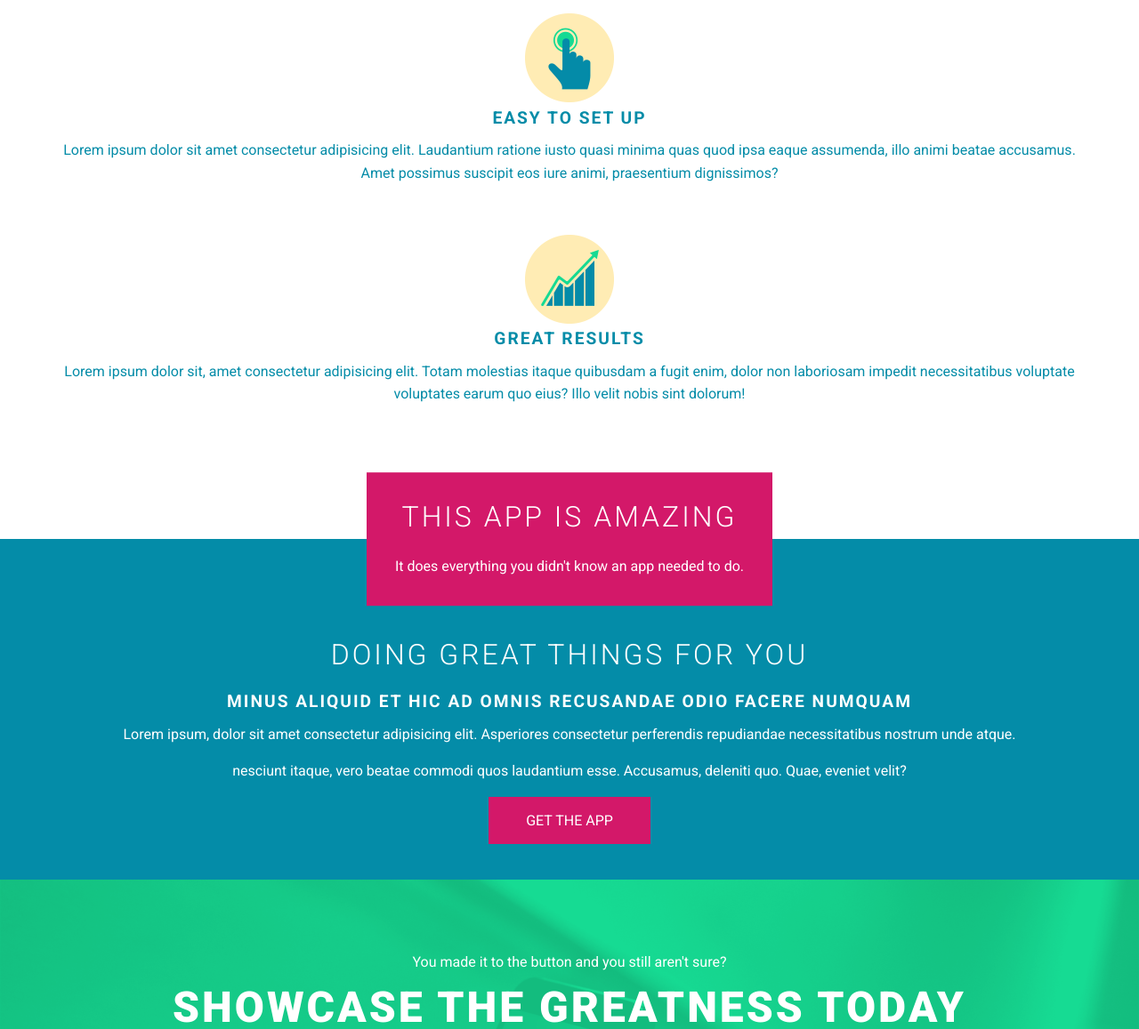
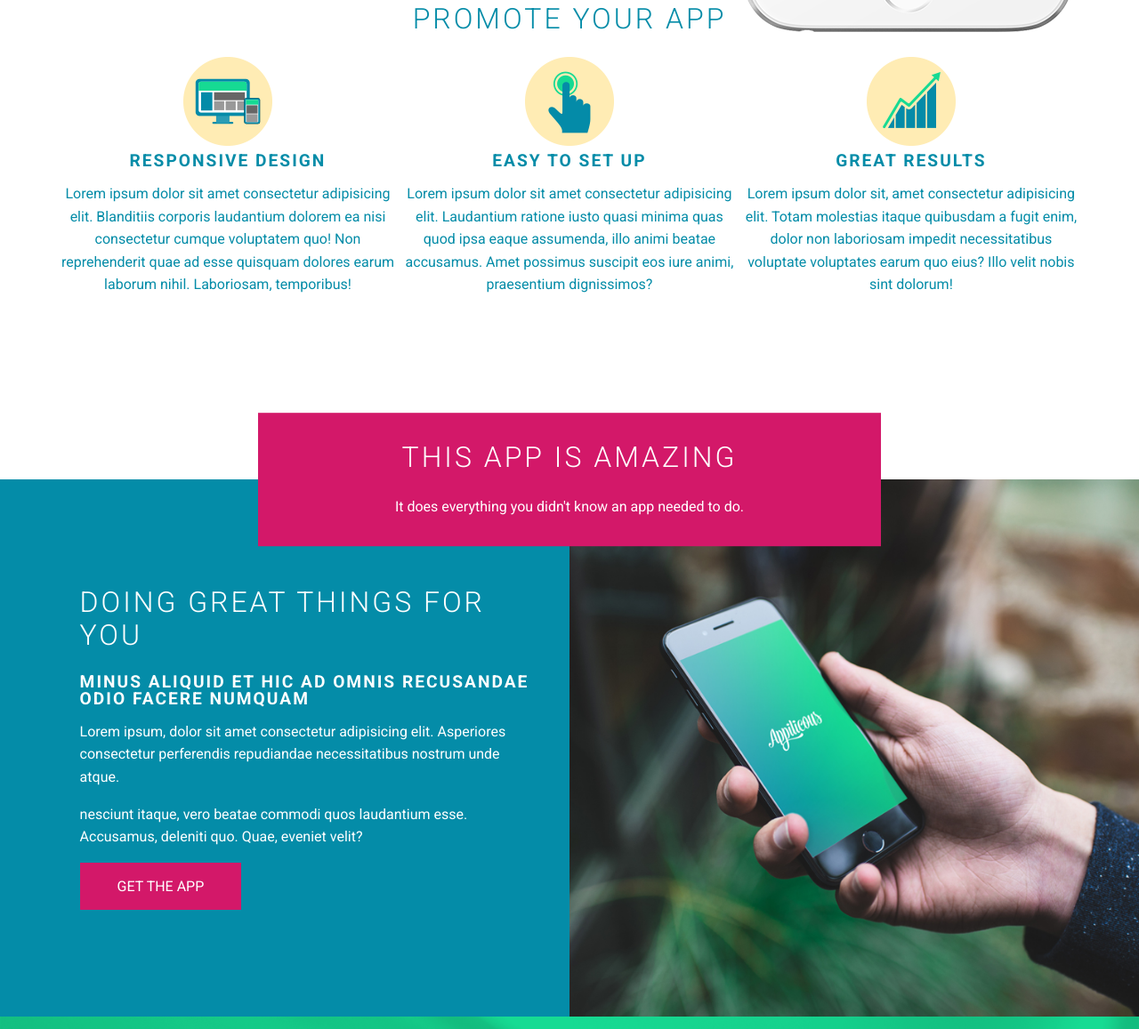
Before and after one commit to IyanTheekshana/frontend-four, a website: page index.html in a window 1280 px wide. Shown: the part 877-2034 px from the top of the page at 89% size. Drawn offline with nearby package versions, Linux system fonts and the light colour scheme.

Commit message:
implemented hero and promo sections

```diff
--- a/index.html
+++ b/index.html
@@ -42,7 +42,7 @@
     </header>
     <section class="hero">
       <div class="container grid">
-        <div class="hero-text col">
+        <div class="hero-text col  col--2-3">
           <h1 class="title-large">
             <span>Take your app to the</span> next level
           </h1>
@@ -54,7 +54,7 @@
             ><a href="" class="btn btn--primary">Get the App</a>
           </p>
         </div>
-        <div class="col">
+        <div class="col col--1-3">
           <img src="img/phone.png" alt="" class="hero-img lg-screen" />
         </div>
       </div>
@@ -62,7 +62,7 @@
     <section class="sales-points">
       <div class="container grid">
         <h1 class="col col--full">Promote your app</h1>
-        <div class="sales-point">
+        <div class="sales-point col col--1-3">
           <img src="img/sales-responsive.png" alt="image 1" />
           <h2>Responsive design</h2>
           <p>
@@ -72,7 +72,7 @@
             nihil. Laboriosam, temporibus!
           </p>
         </div>
-        <div class="sales-point">
+        <div class="sales-point  col col--1-3">
           <img src="img/sales-hand.png" alt="image 2" />
           <h2>Easy to set up</h2>
           <p>
@@ -82,7 +82,7 @@
             praesentium dignissimos?
           </p>
         </div>
-        <div class="sales-point">
+        <div class="sales-point  col col--1-3">
           <img src="img/sales-graph.png" alt="image 3" />
           <h2>Great Results</h2>
           <p>
@@ -95,13 +95,13 @@
       </div>
     </section>
     <section class="promo">
-      <div class="grid">
+
         <div class="title-box">
           <h1>This app is amazing</h1>
           <p>It does everything you didn't know an app needed to do.</p>
         </div>
-
-        <div class="col bg-primary">
+        <div class="grid">
+        <div class="col bg-primary col--1-2">
           <h1>Doing great things for you</h1>
           <h2>Minus aliquid et hic ad omnis recusandae odio facere numquam</h2>
           <p>
@@ -115,8 +115,8 @@
           </p>
           <a href="" class="btn btn--primary">Get the app</a>
         </div>
-        <div class="col img-box lg-screen">
-          <img src="img/phone-in-hand.jpg" alt="holding a phone" />
+        <div class="col img-box lg-screen col--1-2">
+
         </div>
       </div>
     </section>
--- a/sass/base/_base.scss
+++ b/sass/base/_base.scss
@@ -28,10 +28,13 @@ img {
 
 .lg-screen {
   display: none;
+  @media only screen and (min-width: 725px) {
+    display: block;
+  }
 }
 
 .bg-primary {
   background: $main;
   color: $text-inverse;
-  padding: 2.5em;
+  padding: 7em 2.5em 5em 2.5em;
 }
--- a/sass/base/_type.scss
+++ b/sass/base/_type.scss
@@ -65,6 +65,10 @@ h2 {
   @media only screen and (min-width: 500px) {
     transform: translateY(50%);
   }
+
+  @media only screen and (min-width: 725px) {
+    max-width: 700px;
+  }
 }
 
 .title-footer {
--- a/sass/layout/_footer.scss
+++ b/sass/layout/_footer.scss
@@ -6,6 +6,7 @@ footer {
 
   &.container {
     width: 100%;
+    min-width: 100%;
   }
 
   a {
--- a/sass/layout/_grid.scss
+++ b/sass/layout/_grid.scss
@@ -10,3 +10,16 @@
     flex: 0 0 100%;
   }
 }
+
+@media only screen and (min-width: 725px) {
+  .col--1-3 {
+    flex-basis: 33.33%;
+  }
+  .col--2-3 {
+    flex-basis: 66.6666%;
+  }
+
+  .col--1-2 {
+    flex-basis: 50%;
+  }
+}
--- a/sass/layout/_hero.scss
+++ b/sass/layout/_hero.scss
@@ -4,4 +4,17 @@
   padding-top: 8em;
   padding-bottom: 8em;
   text-align: center;
+
+  @media only screen and (min-width: 725px) {
+    text-align: left;
+    padding-bottom: 0;
+    height: 85vmin;
+    min-height: 800px;
+  }
 }
+
+.hero-text {
+  @media only screen and (min-width: 725px) {
+    margin-top: 10vmax;
+  }
+}
--- a/sass/layout/_promo.scss
+++ b/sass/layout/_promo.scss
@@ -1,3 +1,15 @@
 .promo {
   // padding: 10vh 0;
+  .bg-primary {
+    text-align: left;
+    padding-left: 7%;
+    padding-top: 7.5em;
+    padding-bottom: 7.5em;
+  }
 }
+
+.img-box {
+  background-image: url("../../img/phone-in-hand.jpg");
+  background-size: cover;
+  background-position: center;
+}
--- a/sass/layout/_sales-points.scss
+++ b/sass/layout/_sales-points.scss
@@ -10,4 +10,9 @@
   &:first-of-type {
     margin-top: 1.5em;
   }
+  @media only screen and (min-width: 725px) {
+    &:first-of-type {
+      margin-top: 0;
+    }
+  }
 }
--- a/sass/main.scss
+++ b/sass/main.scss
@@ -1,6 +1,7 @@
 @import "abstracts/colors";
 @import "abstracts/type";
 @import "vendor/normalize";
+
 @import "base/base";
 @import "base/type";
 
@@ -9,10 +10,8 @@
 
 @import "layout/grid";
 @import "layout/nav";
-
 @import "layout/header";
 @import "layout/hero";
-
 @import "layout/sales-points";
 @import "layout/promo";
 @import "layout/footer";
```
Also changed, not shown: css/style.css.
